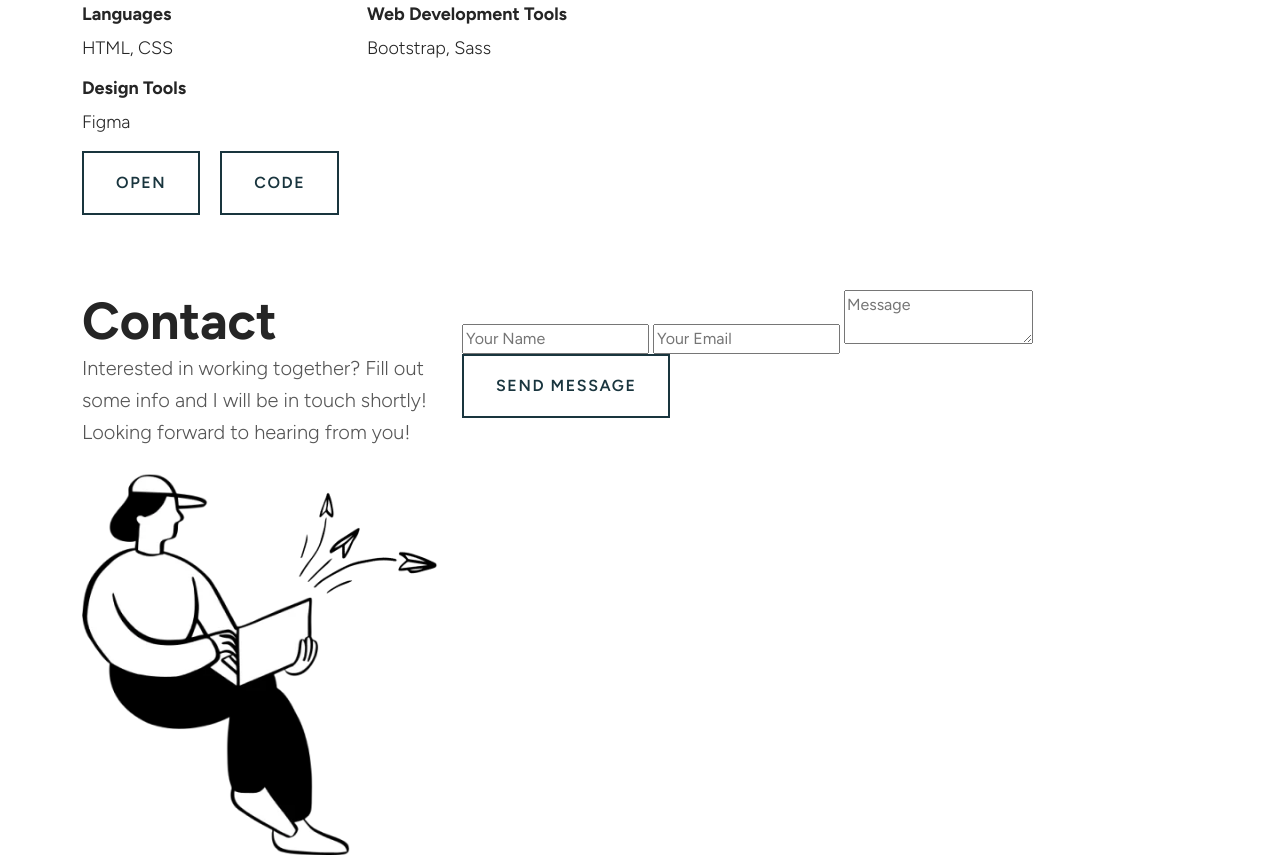
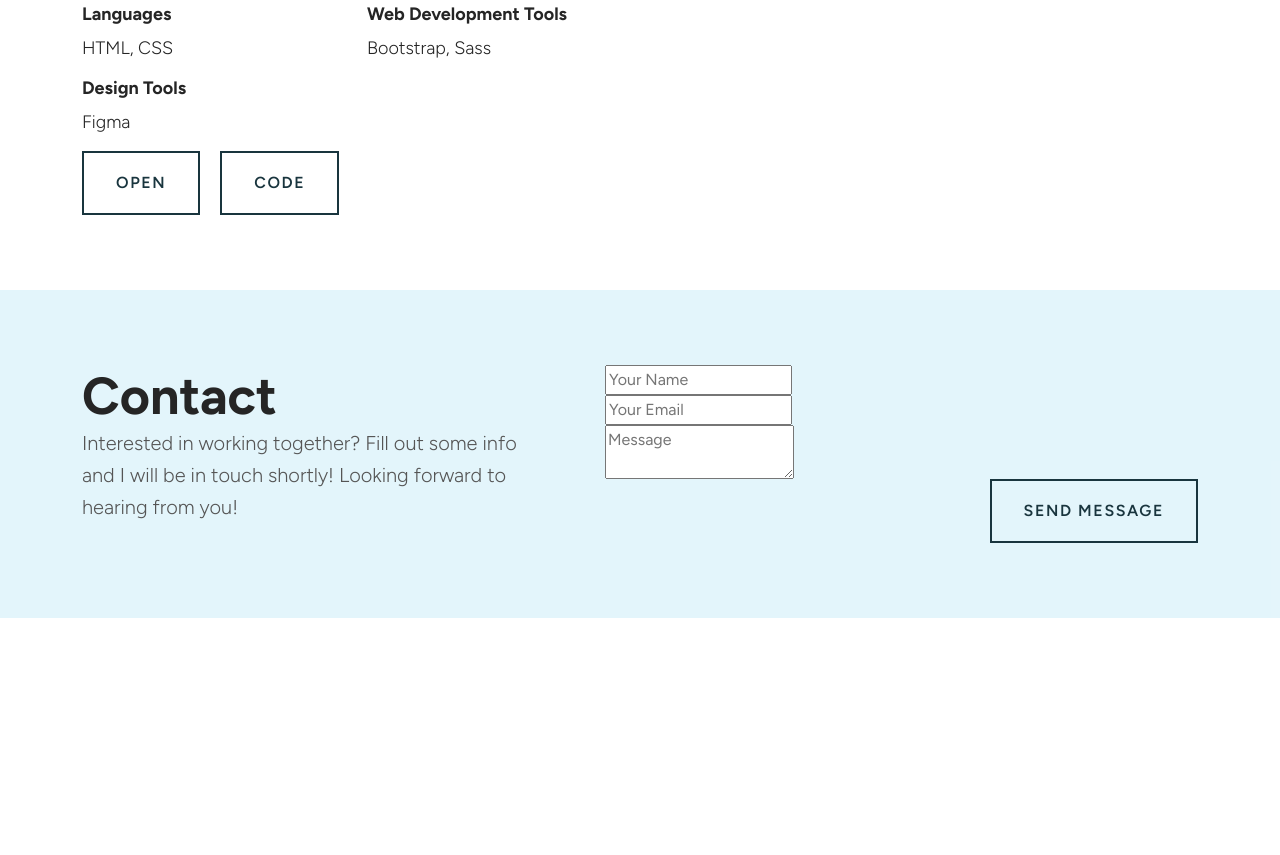
Before and after one commit to shihobyrd/portfolio, a website: page index.html in a window 1280 px wide. Shown: the part 4874-5729 px from the top of the page. After the commit the page ends 5492 px from the top, so only its background shows below. Drawn offline with nearby package versions, Linux system fonts and the light colour scheme.

Commit message:
contact background color set

```diff
--- a/index.html
+++ b/index.html
@@ -264,28 +264,35 @@
     </section>
 
     <section id="contact" class="contact">
+        <div class="container-fluid">
             <div class="container">
                 <div class="row">
-                <div class="col-md-4 col-12">
+                    <div class="col-md-5 col-12">
                         <h2 class="section-headings mb-md-0 mb-4">Contact</h2>
                         <div class="section-text">
                             <p>Interested in working together? Fill out some info and I will be in touch shortly! Looking forward to hearing from you!</p>
                         </div>
+                    </div>
+                    <div class="col-md-7 col-12 contact-container">
+                        <form action="" class="contact-form ps-md-5">
+                            <input type="text" name="name" placeholder="Your Name" class="contact-inputs d-block" required>
+                            <input type="text" name="email" placeholder="Your Email" class="contact-inputs d-block" required>
+                            <textarea name="message" placeholder="Message" class="contact-inputs d-block" required></textarea>
+                            <div class="d-flex justify-content-md-end">
+                                <button type="button" class="btn btn-outline-dark">Send message</button>
+                            </div>
+                        </form>
+                    </div>
+                </div>
+            </div>
+        </div>
+
+        <!-- <div class="row">
             <picture>
                 <source type="image/webp" srcset="images/webp/journal-person-with-laptop-sending-emails.webp">
                 <img src="images/journal-person-with-laptop-sending-emails.png" alt="journal person with laptop sending emails" class="img-fluid">
             </picture>
-                </div>
-                <div class="col-md-8 col-12 contact-container">
-                    <form action="" class="contact-form">
-                        <input type="text" name="name" placeholder="Your Name" class="contact-inputs" required>
-                        <input type="text" name="email" placeholder="Your Email" class="contact-inputs" required>
-                        <textarea name="message" placeholder="Message" class="contact-inputs" required></textarea>
-                        <button type="button" class="btn btn-outline-dark me-3">Send message</button>
-                    </form>
-                </div>
-            </div>
-        </div>
+        </div> -->
     </section>
 
     <script src="https://cdn.jsdelivr.net/npm/bootstrap@5.3.2/dist/js/bootstrap.min.js" integrity="sha384-BBtl+eGJRgqQAUMxJ7pMwbEyER4l1g+O15P+16Ep7Q9Q+zqX6gSbd85u4mG4QzX+"
--- a/scss/sections/_contact.scss
+++ b/scss/sections/_contact.scss
@@ -0,0 +1,15 @@
+@use '../custom' as *;
+
+.contact {
+    .container-fluid {
+        background-color: rgba($color: $primary, $alpha: 0.12);
+    }
+
+    .container {
+
+        .row {
+            padding-top: 4.6875rem;
+            padding-bottom: 4.6875rem;
+        }
+    }
+}
```
Also changed, not shown: assets/css/style.css, 1 other file. Lines whose indentation alone changed are shown as unchanged.
